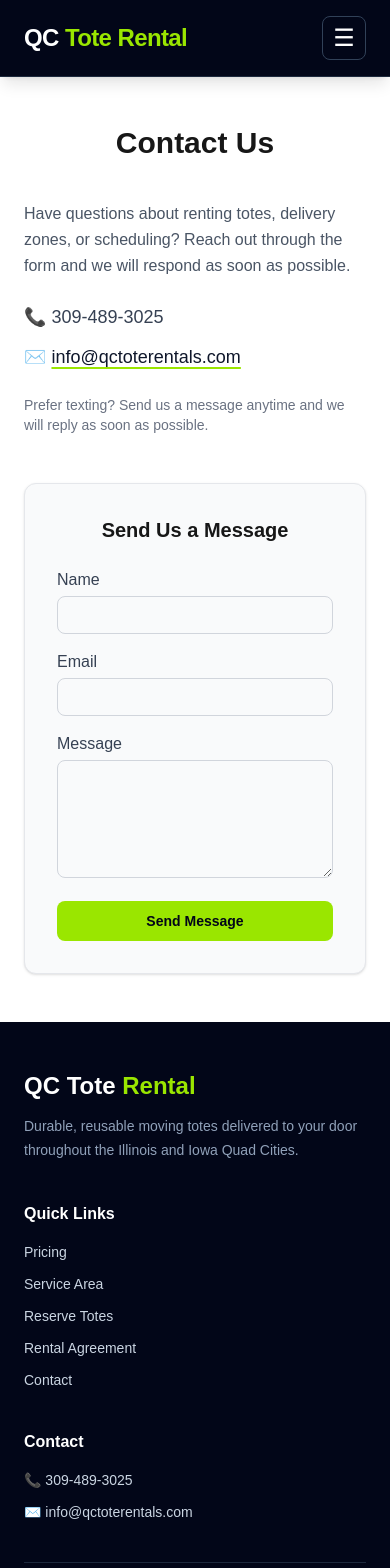
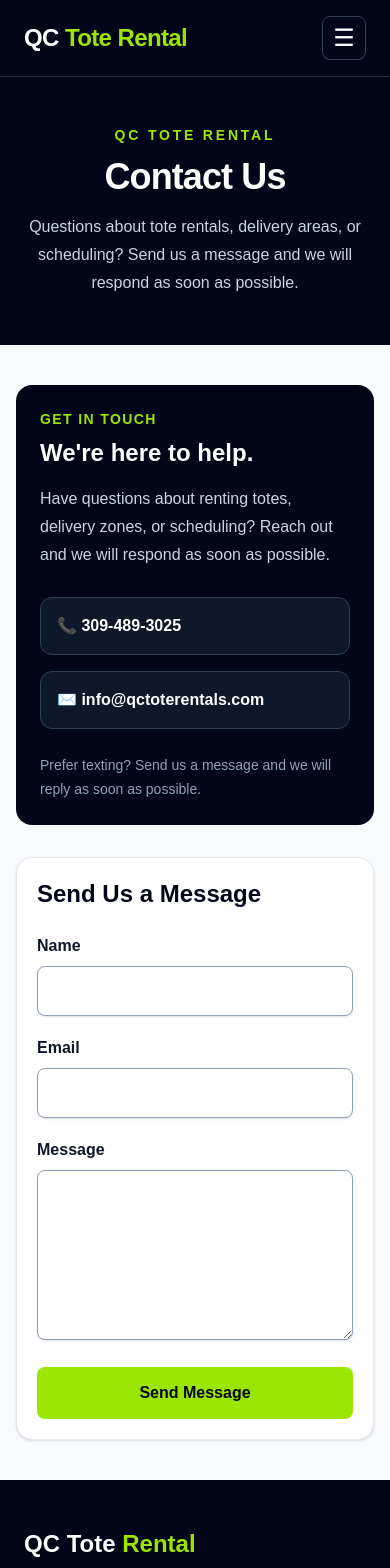
Before and after one commit to JDNewk/QCTote-Rental-next, a Next.js app: page /contact in a window 390 px wide. Shown: the top 1568 px of the page. Built offline with nearby package versions, Linux system fonts and the light colour scheme.

Commit message:
Improve mobile contact form readability

```diff
--- a/app/contact/page.tsx
+++ b/app/contact/page.tsx
@@ -30,65 +30,153 @@ export default function ContactPage() {
         headers: { "Content-Type": "application/json" },
         body: JSON.stringify(form),
       });
+
       const result = await response.json();
-      if (!response.ok) throw new Error(result.error || "Unable to send your message.");
-      setSubmitMessage("Your message was sent. QC Tote Rental will respond as soon as possible.");
+      if (!response.ok) {
+        throw new Error(result.error || "Unable to send your message.");
+      }
+
+      setSubmitMessage(
+        "Your message was sent. QC Tote Rental will respond as soon as possible."
+      );
       setForm({ name: "", email: "", message: "" });
     } catch (error) {
-      setSubmitError(error instanceof Error ? error.message : "Unable to send your message. Please try again.");
+      setSubmitError(
+        error instanceof Error
+          ? error.message
+          : "Unable to send your message. Please try again."
+      );
     } finally {
       setIsSubmitting(false);
     }
   };
 
+  const fieldClass =
+    "w-full rounded-lg border border-slate-400 bg-white px-4 py-3 text-base text-slate-950 placeholder:text-slate-500 shadow-sm outline-none transition focus:border-lime-500 focus:ring-2 focus:ring-lime-400/50";
+
   return (
-    <div className="mx-auto max-w-5xl px-6 py-12">
-      <h1 className="mb-10 text-center text-3xl font-bold">Contact Us</h1>
+    <main className="bg-slate-50">
+      <section className="bg-slate-950 text-white">
+        <div className="mx-auto max-w-5xl px-6 py-12 text-center md:py-16">
+          <p className="text-sm font-bold uppercase tracking-[0.2em] text-lime-400">
+            QC Tote Rental
+          </p>
+          <h1 className="mt-3 text-4xl font-black tracking-tight sm:text-5xl">
+            Contact Us
+          </h1>
+          <p className="mx-auto mt-4 max-w-2xl text-base leading-7 text-slate-300 sm:text-lg">
+            Questions about tote rentals, delivery areas, or scheduling? Send us a message and we will respond as soon as possible.
+          </p>
+        </div>
+      </section>
 
-      <div className="grid grid-cols-1 items-start gap-12 md:grid-cols-2">
-        <div className="space-y-6">
-          <p className="text-base leading-relaxed text-gray-600">
-            Have questions about renting totes, delivery zones, or scheduling?
-            Reach out through the form and we will respond as soon as possible.
+      <section className="mx-auto max-w-5xl px-4 py-10 sm:px-6 md:py-14">
+        <div className="grid grid-cols-1 items-start gap-8 md:grid-cols-2 md:gap-12">
+          <div className="rounded-2xl bg-slate-950 p-6 text-white sm:p-8">
+            <p className="text-sm font-bold uppercase tracking-widest text-lime-400">
+              Get In Touch
+            </p>
+            <h2 className="mt-2 text-2xl font-black">We're here to help.</h2>
+            <p className="mt-4 leading-7 text-slate-300">
+              Have questions about renting totes, delivery zones, or scheduling? Reach out and we will respond as soon as possible.
             </p>
 
-          <div className="space-y-3 text-lg font-medium text-gray-700">
-            <p>📞 {siteConfig.phone}</p>
-            <p>
-              ✉️ <a href="mailto:info@qctoterentals.com" className="text-slate-900 underline decoration-lime-400 decoration-2 underline-offset-4 hover:text-lime-600">info@qctoterentals.com</a>
+            <div className="mt-7 space-y-4">
+              <a
+                href={siteConfig.phoneHref}
+                className="block rounded-xl border border-slate-700 bg-slate-900 p-4 font-semibold text-white transition hover:border-lime-400 hover:text-lime-400"
+              >
+                📞 {siteConfig.phone}
+              </a>
+              <a
+                href={siteConfig.emailHref}
+                className="block break-all rounded-xl border border-slate-700 bg-slate-900 p-4 font-semibold text-white transition hover:border-lime-400 hover:text-lime-400"
+              >
+                ✉️ {siteConfig.email}
+              </a>
+            </div>
+
+            <p className="mt-6 text-sm leading-6 text-slate-400">
+              Prefer texting? Send us a message and we will reply as soon as possible.
             </p>
           </div>
 
-          <p className="text-sm text-gray-500">
-            Prefer texting? Send us a message anytime and we will reply as soon as possible.
-          </p>
+          <div className="rounded-2xl border border-slate-200 bg-white p-5 shadow-sm sm:p-8">
+            <h2 className="mb-6 text-2xl font-bold text-slate-950">
+              Send Us a Message
+            </h2>
+
+            <form onSubmit={handleSubmit} className="space-y-5">
+              <div>
+                <label htmlFor="name" className="mb-2 block font-semibold text-slate-900">
+                  Name
+                </label>
+                <input
+                  id="name"
+                  type="text"
+                  name="name"
+                  value={form.name}
+                  onChange={handleChange}
+                  required
+                  autoComplete="name"
+                  className={fieldClass}
+                />
               </div>
 
-        <div className="rounded-xl border border-gray-200 bg-gray-50 p-8 shadow-sm">
-          <h2 className="mb-6 text-center text-xl font-semibold">Send Us a Message</h2>
-          <form onSubmit={handleSubmit} className="space-y-4">
               <div>
-              <label htmlFor="name" className="mb-1 block font-medium text-gray-700">Name</label>
-              <input id="name" type="text" name="name" value={form.name} onChange={handleChange} required autoComplete="name" className="w-full rounded-lg border border-gray-300 px-3 py-2 text-sm focus:outline-none focus:ring-2 focus:ring-lime-400" />
-            </div>
-            <div>
-              <label htmlFor="email" className="mb-1 block font-medium text-gray-700">Email</label>
-              <input id="email" type="email" name="email" value={form.email} onChange={handleChange} required autoComplete="email" className="w-full rounded-lg border border-gray-300 px-3 py-2 text-sm focus:outline-none focus:ring-2 focus:ring-lime-400" />
-            </div>
-            <div>
-              <label htmlFor="message" className="mb-1 block font-medium text-gray-700">Message</label>
-              <textarea id="message" name="message" value={form.message} onChange={handleChange} required rows={5} className="w-full rounded-lg border border-gray-300 px-3 py-2 text-sm focus:outline-none focus:ring-2 focus:ring-lime-400" />
+                <label htmlFor="email" className="mb-2 block font-semibold text-slate-900">
+                  Email
+                </label>
+                <input
+                  id="email"
+                  type="email"
+                  name="email"
+                  value={form.email}
+                  onChange={handleChange}
+                  required
+                  autoComplete="email"
+                  className={fieldClass}
+                />
               </div>
 
-            {submitMessage && <div className="rounded-lg border border-green-200 bg-green-50 p-4 text-sm text-green-800" role="status">{submitMessage}</div>}
-            {submitError && <div className="rounded-lg border border-red-200 bg-red-50 p-4 text-sm text-red-800" role="alert">{submitError}</div>}
+              <div>
+                <label htmlFor="message" className="mb-2 block font-semibold text-slate-900">
+                  Message
+                </label>
+                <textarea
+                  id="message"
+                  name="message"
+                  value={form.message}
+                  onChange={handleChange}
+                  required
+                  rows={6}
+                  className={fieldClass}
+                />
+              </div>
 
-            <button type="submit" disabled={isSubmitting} className="w-full rounded-lg bg-lime-400 py-2.5 text-sm font-bold text-slate-950 transition hover:bg-lime-300 disabled:cursor-not-allowed disabled:bg-lime-200">
+              {submitMessage && (
+                <div className="rounded-lg border border-lime-300 bg-lime-50 p-4 text-sm font-medium text-slate-900" role="status">
+                  {submitMessage}
+                </div>
+              )}
+
+              {submitError && (
+                <div className="rounded-lg border border-red-300 bg-red-50 p-4 text-sm font-medium text-red-800" role="alert">
+                  {submitError}
+                </div>
+              )}
+
+              <button
+                type="submit"
+                disabled={isSubmitting}
+                className="w-full rounded-lg bg-lime-400 px-6 py-3.5 text-base font-bold text-slate-950 transition hover:bg-lime-300 disabled:cursor-not-allowed disabled:bg-slate-300 disabled:text-slate-600"
+              >
                 {isSubmitting ? "Sending Message..." : "Send Message"}
               </button>
             </form>
           </div>
         </div>
-    </div>
+      </section>
+    </main>
   );
 }
```
Lines whose indentation alone changed are shown as unchanged.
